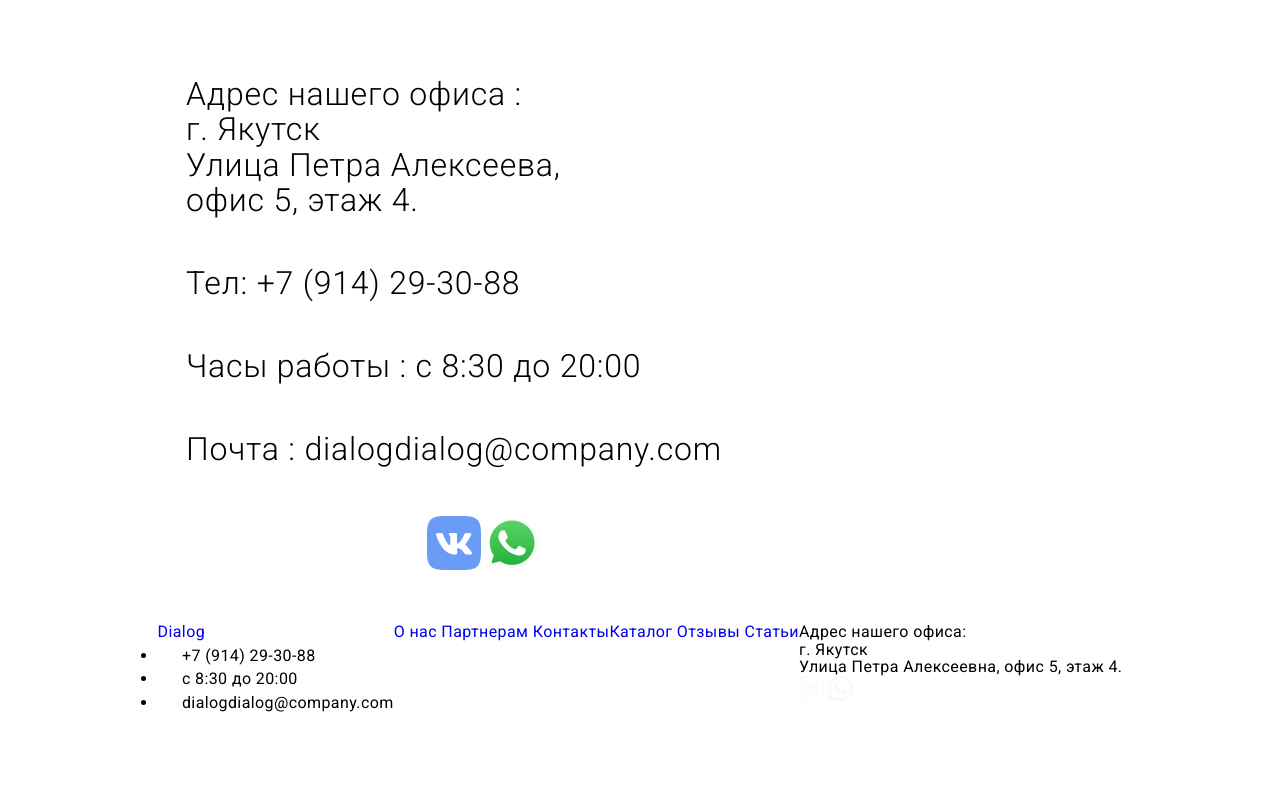
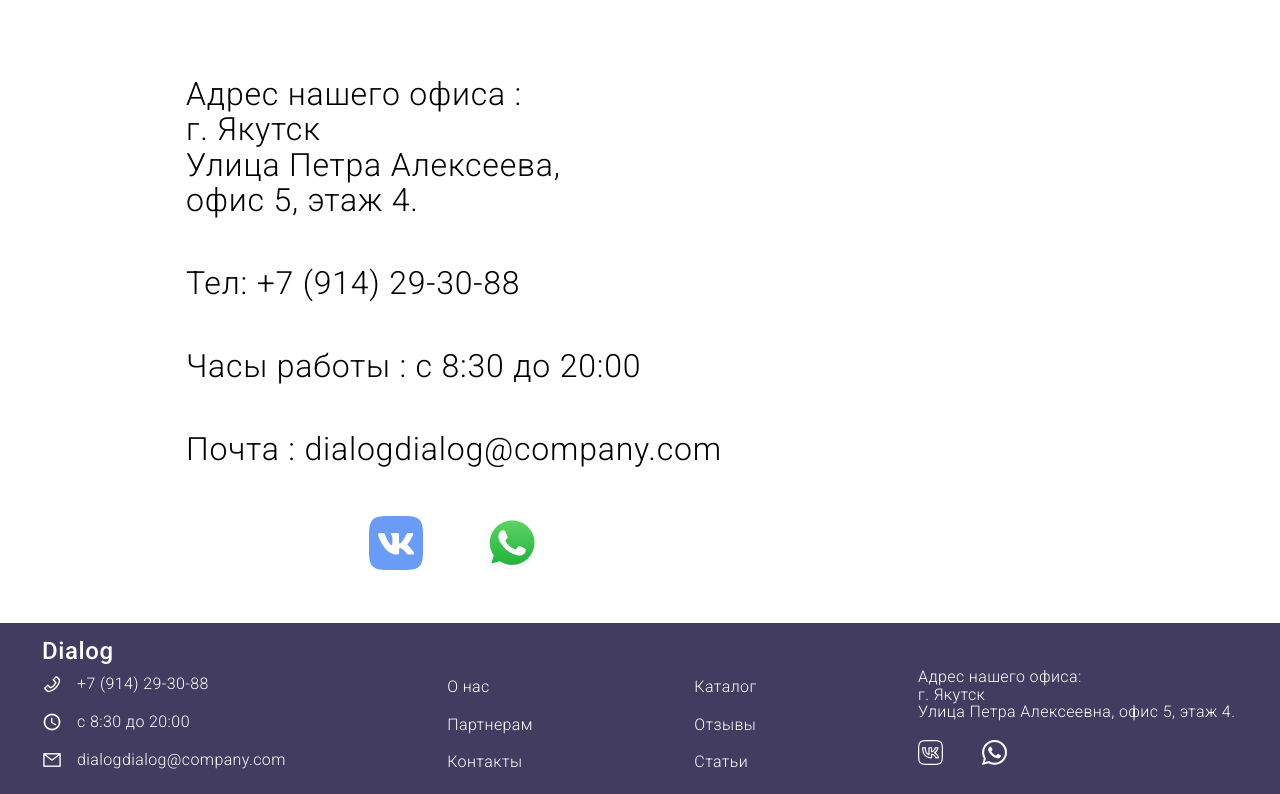
Before and after one commit to anastasia856/Dialog-center, a plain HTML site: page index.html in a window 1280 px wide. Shown: the part 3482-4276 px from the top of the page. Before the commit the page ends 4194 px from the top, so only its background shows below. Drawn offline with nearby package versions, Linux system fonts and the light colour scheme.

Commit message:
стилизован футер

```diff
--- a/style.css
+++ b/style.css
@@ -366,7 +366,77 @@ padding: 30px 45px;
 }
 
 .contacts_vk {
-  margin-left: 58px;
+  margin-right: 58px;
+}
+
+footer {
+  background: #413C60;;
+  display: flex;
+  justify-content:center;
+  padding: 15px 42px;
+}
+
+.footer_container {
+  display: flex;
+  justify-content: space-between;
+}
+
+.footer-info_logo {
+  font-family: "Roboto", sans-serif;
+  font-style: normal;
+  font-weight: 500;
+  font-size: 24px;
+  line-height: 110%;
+  text-align: justify;
+  letter-spacing: 0.025em;
+  color: #ffffff;
+  padding-bottom: 20px;
+  text-decoration: none;
+}
+
+.footer-info_li {
+  font-family: "Roboto", sans-serif;
+  font-style: normal;
+  font-weight: 300;
+  font-size: 16px;
+  line-height: 110%;
+  letter-spacing: 0.025em;
+  color: #ffffff;
+  list-style-type: none;
+  padding: 9px 0;
+  display: flex;
+  align-items: center;
+}
+
+.footer-info__img{
+  padding-right: 15px;
+}
+.footer-nav {
+  display: flex;
+  flex-direction: column;
+  padding-top: 20px;
+}
+
+.footer-text {
+  font-family: "Roboto", sans-serif;
+  font-style: normal;
+  font-weight: 300;
+  font-size: 16px;
+  line-height: 110%;
+  letter-spacing: 0.025em;
+  margin-top: 20px;
+  color: #ffffff;
+  text-decoration: none;
+}
+
+.footer-adress {
+  width: 320px;
+  display: flex;
+  flex-direction: column;
+  justify-content: space-around;
+}
+.footer-ico {
+  margin-right: 35px;
 }
 
 /*  каталог услуг   */
```
